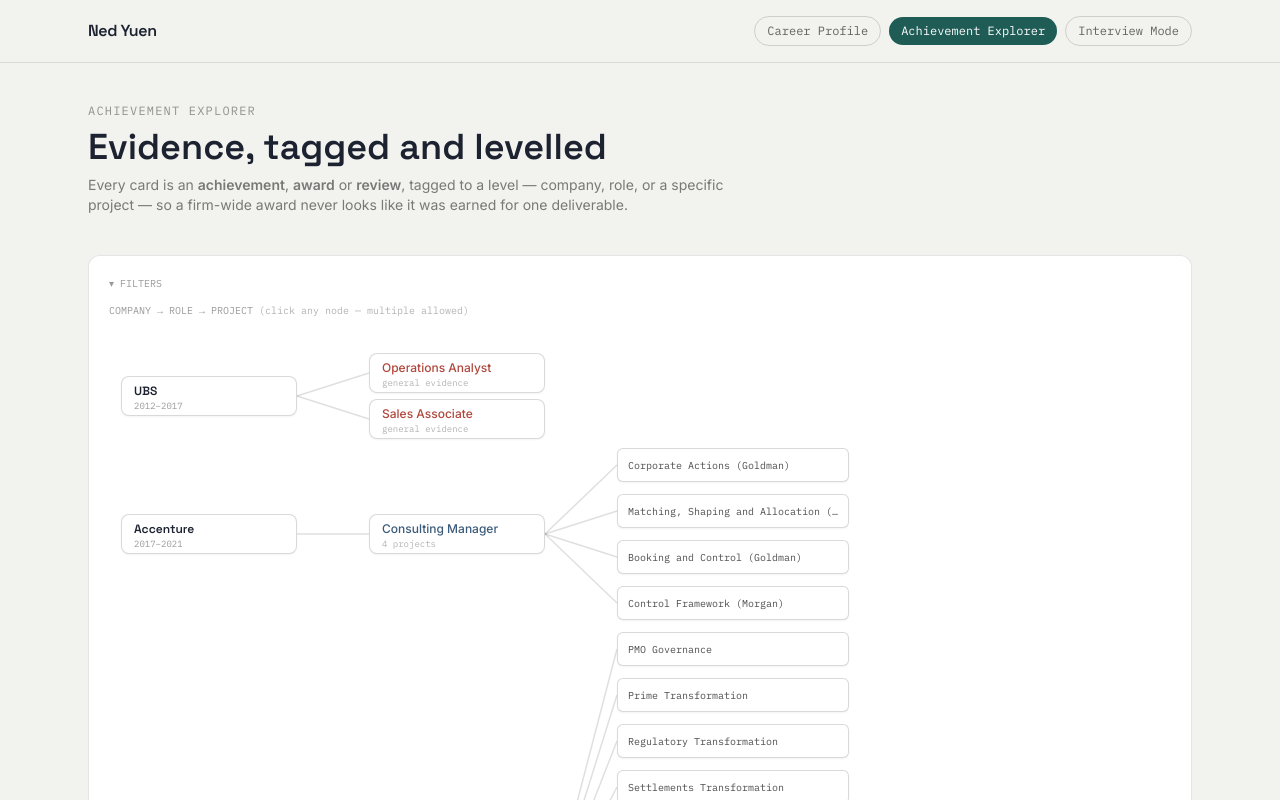
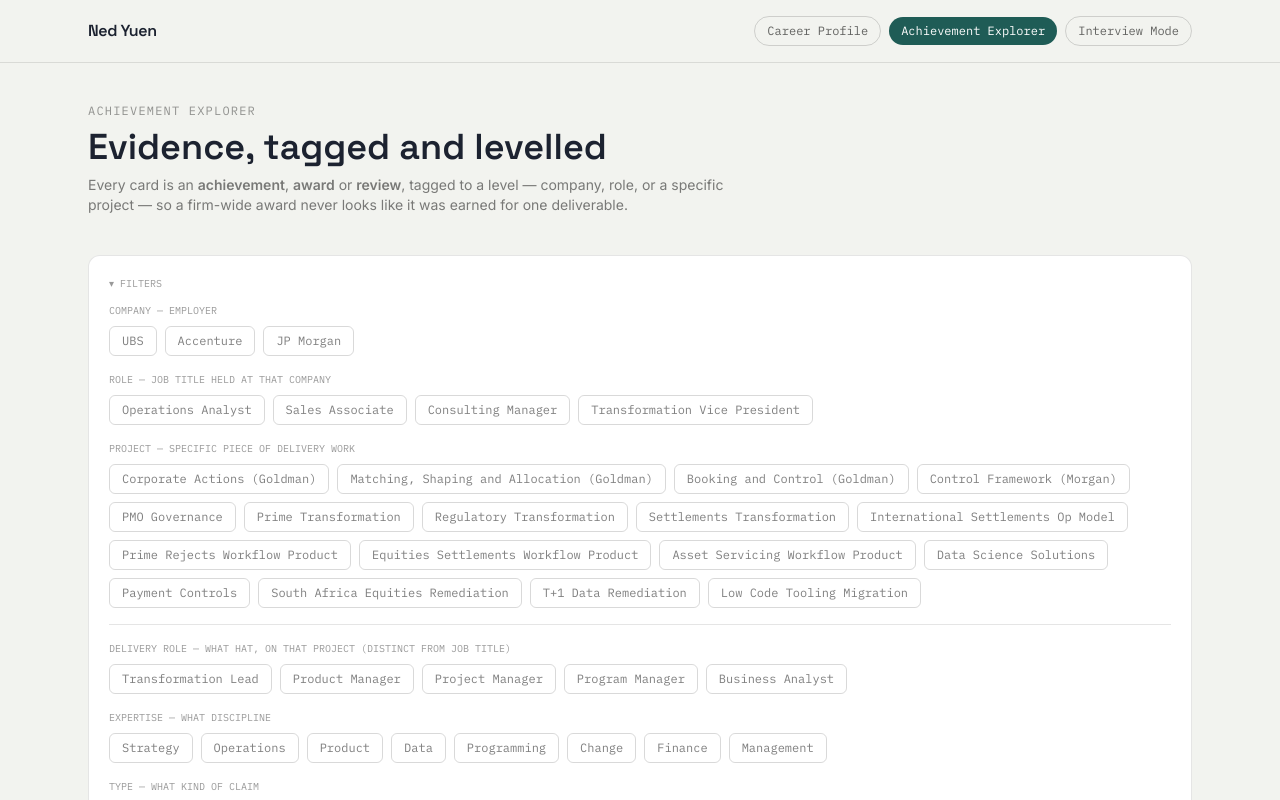
Before and after one commit to nedyuen/hirened, a React (Vite) app: page /explorer in a window 1280 px wide. Shown: the top 800 px of the page. Built offline with nearby package versions, Linux system fonts and the light colour scheme.

Commit message:
add md and filter ui changes

```diff
--- a/src/pages/Explorer.jsx
+++ b/src/pages/Explorer.jsx
@@ -153,11 +153,12 @@ function flatten() {
 
 function highlightMatch(text, q) {
   if (!text || !q) return text;
-  const escaped = q.replace(/[.*+?^${}()|[\]\\]/g, "\\$&");
-  const parts = text.split(new RegExp(`(${escaped})`, "gi"));
+  const terms = q.split(/\s+/).filter(Boolean).map((t) => t.replace(/[.*+?^${}()|[\]\\]/g, "\\$&"));
+  if (!terms.length) return text;
+  const parts = text.split(new RegExp(`(${terms.join("|")})`, "gi"));
   if (parts.length === 1) return text;
   return parts.map((part, i) =>
-    i % 2 === 1 ? <mark key={i} className="bg-yellow-200 rounded-sm px-0.5">{part}</mark> : part
+    terms.some((t) => new RegExp(`^${t}$`, "i").test(part)) ? <mark key={i} className="bg-yellow-200 rounded-sm px-0.5">{part}</mark> : part
   );
 }
 
@@ -183,13 +184,17 @@ export default function Explorer() {
   const initial = typeof window !== "undefined" ? new URLSearchParams(window.location.search) : new URLSearchParams();
   const [lens, setLens] = useState(initial.get("audience") || "both");
   const [selCompanies, setSelCompanies] = useState(() => initial.get("company") ? new Set([initial.get("company")]) : new Set());
-  const [selRoles, setSelRoles] = useState(new Set());
-  const [selProjects, setSelProjects] = useState(new Set());
+  // "role" is already taken by the delivery-role filter below — job-title role uses "jobRole" + "company" to build its key.
+  const [selRoles, setSelRoles] = useState(() => {
+    const jobRole = initial.get("jobRole"), company = initial.get("company");
+    return jobRole && company ? new Set([`${company} · ${jobRole}`]) : new Set();
+  });
+  const [selProjects, setSelProjects] = useState(() => initial.get("project") ? new Set([initial.get("project")]) : new Set());
   const toggleInSet = (setter) => (val) => setter((prev) => { const n = new Set(prev); n.has(val) ? n.delete(val) : n.add(val); return n; });
   const toggleCompany = toggleInSet(setSelCompanies);
   const toggleRole = toggleInSet(setSelRoles);
   const toggleProject = toggleInSet(setSelProjects);
-  const [funcRole, setFuncRole] = useState(initial.get("role") || "All");
+  const [selectedDeliveryRoles, setSelectedDeliveryRoles] = useState(initial.get("role") ? [initial.get("role")] : []);
   const [selectedCats, setSelectedCats] = useState(initial.get("cat") ? [initial.get("cat")] : []);
   const [selectedTypes, setSelectedTypes] = useState(initial.get("type") ? [initial.get("type")] : []);
   const [query, setQuery] = useState(initial.get("q") || "");
@@ -200,9 +205,9 @@ export default function Explorer() {
   const [filtersOpen, setFiltersOpen] = useState(true);
   const [activePreset, setActivePreset] = useState(initial.get("preset") && TARGET_ROLES[initial.get("preset")] ? initial.get("preset") : null);
   const applyPreset = (name) => {
-    if (activePreset === name) { setActivePreset(null); setSelectedCats([]); setFuncRole("All"); setLens("both"); return; }
+    if (activePreset === name) { setActivePreset(null); setSelectedCats([]); setSelectedDeliveryRoles([]); setLens("both"); return; }
     const p = TARGET_ROLES[name];
-    setSelectedCats(p.categories); setFuncRole(p.deliveryRole); setLens(p.audience);
+    setSelectedCats(p.categories); setSelectedDeliveryRoles(p.deliveryRole === "All" ? [] : [p.deliveryRole]); setLens(p.audience);
     setSelCompanies(new Set()); setSelRoles(new Set()); setSelProjects(new Set()); setSelectedTypes([]);
     setActivePreset(name);
   };
@@ -211,6 +216,7 @@ export default function Explorer() {
   const toggle = (setter) => (val) => setter((s) => (s.includes(val) ? s.filter((x) => x !== val) : [...s, val]));
   const toggleCat = toggle(setSelectedCats);
   const toggleType = toggle(setSelectedTypes);
+  const toggleDeliveryRole = toggle(setSelectedDeliveryRoles);
 
   const rows = useMemo(() => flatten(), []);
 
@@ -220,18 +226,19 @@ export default function Explorer() {
       if (selCompanies.size && !selCompanies.has(r.employer)) return false;
       if (selRoles.size && !selRoles.has(`${r.employer} · ${r.jobTitle}`)) return false;
       if (selProjects.size && !(r.project && selProjects.has(r.project))) return false;
-      if (funcRole !== "All" && r.functionalRole !== funcRole) return false;
+      if (selectedDeliveryRoles.length && !selectedDeliveryRoles.includes(r.functionalRole)) return false;
       if (!r.placeholder && lens !== "both" && !(r.audience.includes(lens) || r.audience.includes("both"))) return false;
       if (selectedCats.length && !r.placeholder && !r.tags.some((t) => selectedCats.includes(t))) return false;
       if (selectedTypes.length && !r.placeholder && !selectedTypes.includes(r.type)) return false;
       if (minTier === "highlighted" && !r.highlighted) return false;
       if (query) {
-        const hay = (r.title || "") + (r.bullet || "") + (r.project || "") + (r.goal || "") + (r.detail || "") + (r.quote || "") + r.tags.join(" ");
-        if (!hay.toLowerCase().includes(query.toLowerCase())) return false;
+        const hay = ((r.title || "") + (r.bullet || "") + (r.project || "") + (r.goal || "") + (r.detail || "") + (r.quote || "") + r.tags.join(" ")).toLowerCase();
+        const terms = query.toLowerCase().split(/\s+/).filter(Boolean);
+        if (!terms.every((t) => hay.includes(t))) return false;
       }
       return true;
     }).sort((a, b) => (b.year || 0) - (a.year || 0));
-  }, [rows, selCompanies, selRoles, selProjects, funcRole, lens, selectedCats, selectedTypes, query, showPlaceholders, minTier]);
+  }, [rows, selCompanies, selRoles, selProjects, selectedDeliveryRoles, lens, selectedCats, selectedTypes, query, showPlaceholders, minTier]);
 
   const goalByKey = useMemo(() => {
     const m = new Map();
@@ -243,43 +250,6 @@ export default function Explorer() {
     ROLES.forEach((r) => m.set(`${r.company} · ${r.title}`, r.description));
     return m;
   }, []);
-  const treeData = useMemo(() => COMPANIES.map((c) => ({
-    ...c,
-    roles: ROLES.filter((r) => r.company === c.name).map((r) => ({
-      ...r,
-      key: `${r.company} · ${r.title}`,
-      projects: PROJECTS.filter((p) => p.employer === c.name),
-    })),
-  })), []);
-  const TREE_X = { company: 12, role: 260, project: 508 };
-  const TREE_W = { company: 176, role: 176, project: 232 };
-  const TREE_ROW_H = 46, TREE_PAD = 24;
-  const TREE_LAYOUT = useMemo(() => {
-    let leafIndex = 0;
-    const companyY = {}, roleY = {}, projectY = {};
-    treeData.forEach((c) => {
-      const roleYs = [];
-      c.roles.forEach((r) => {
-        if (r.projects.length) {
-          const projYs = [];
-          r.projects.forEach((p) => {
-            const y = TREE_PAD + leafIndex * TREE_ROW_H + TREE_ROW_H / 2;
-            projectY[`${r.key}__${p.name}`] = y;
-            projYs.push(y);
-            leafIndex++;
-          });
-          roleY[r.key] = projYs.reduce((a, b) => a + b, 0) / projYs.length;
-        } else {
-          const y = TREE_PAD + leafIndex * TREE_ROW_H + TREE_ROW_H / 2;
-          roleY[r.key] = y;
-          leafIndex++;
-        }
-        roleYs.push(roleY[r.key]);
-      });
-      companyY[c.name] = roleYs.reduce((a, b) => a + b, 0) / roleYs.length;
-    });
-    return { companyY, roleY, projectY, height: TREE_PAD * 2 + leafIndex * TREE_ROW_H };
-  }, [treeData]);
   const groups = useMemo(() => {
     if (groupBy === "none") return [{ key: null, items: filtered }];
     if (groupBy === "expertise") {
@@ -304,7 +274,7 @@ export default function Explorer() {
     selCompanies.forEach((c) => f.push({ label: `Company: ${c}`, clear: () => toggleCompany(c), color: accent }));
     selRoles.forEach((r) => f.push({ label: `Role: ${r.split(" · ")[1]}`, clear: () => toggleRole(r), color: accent }));
     selProjects.forEach((p) => f.push({ label: `Project: ${p}`, clear: () => toggleProject(p), color: accent }));
-    if (funcRole !== "All") f.push({ label: `Delivery: ${funcRole}`, clear: () => setFuncRole("All"), color: accent });
+    selectedDeliveryRoles.forEach((r) => f.push({ label: `Delivery: ${r}`, clear: () => toggleDeliveryRole(r), color: accent }));
     selectedCats.forEach((c) => f.push({ label: `Expertise: ${c}`, clear: () => toggleCat(c), color: accent }));
     selectedTypes.forEach((t) => f.push({ label: `Type: ${t}`, clear: () => toggleType(t), color: TYPE_COLORS[t] }));
     if (lens !== "both") f.push({ label: `Audience: ${lens}`, clear: () => setLens("both"), color: accent });
@@ -312,9 +282,9 @@ export default function Explorer() {
     if (activePreset) f.push({ label: `Preset: ${activePreset}`, clear: () => applyPreset(activePreset), color: accent });
     if (query) f.push({ label: `Search: "${query}"`, clear: () => setQuery(""), color: accent });
     return f;
-  }, [selCompanies, selRoles, selProjects, funcRole, selectedCats, selectedTypes, lens, minTier, activePreset, query, accent]);
+  }, [selCompanies, selRoles, selProjects, selectedDeliveryRoles, selectedCats, selectedTypes, lens, minTier, activePreset, query, accent]);
   const clearAllFilters = () => {
-    setSelCompanies(new Set()); setSelRoles(new Set()); setSelProjects(new Set()); setFuncRole("All");
+    setSelCompanies(new Set()); setSelRoles(new Set()); setSelProjects(new Set()); setSelectedDeliveryRoles([]);
     setSelectedCats([]); setSelectedTypes([]); setLens("both"); setMinTier("all"); setActivePreset(null); setQuery("");
   };
 
@@ -372,68 +342,62 @@ export default function Explorer() {
 
           {filtersOpen && (
           <>
-          <div className="font-mono text-[10px] text-black/40 uppercase mb-2">Company → Role → Project <span className="normal-case text-black/30">(click any node — multiple allowed)</span></div>
-          <div className="overflow-x-auto -mx-1 px-1">
-            <div className="relative" style={{ width: TREE_X.project + TREE_W.project + 16, height: TREE_LAYOUT.height, minWidth: TREE_X.project + TREE_W.project + 16 }}>
-              <svg className="absolute inset-0 pointer-events-none" width={TREE_X.project + TREE_W.project + 16} height={TREE_LAYOUT.height}>
-                {treeData.flatMap((c) => c.roles.map((r) => (
-                  <line key={`cr-${r.key}`} x1={TREE_X.company + TREE_W.company} y1={TREE_LAYOUT.companyY[c.name]} x2={TREE_X.role} y2={TREE_LAYOUT.roleY[r.key]} stroke={selCompanies.has(c.name) || selRoles.has(r.key) ? ACCENTS[c.name] : "#00000020"} strokeWidth={1.5} />
-                )))}
-                {treeData.flatMap((c) => c.roles.flatMap((r) => r.projects.map((p) => (
-                  <line key={`rp-${r.key}-${p.name}`} x1={TREE_X.role + TREE_W.role} y1={TREE_LAYOUT.roleY[r.key]} x2={TREE_X.project} y2={TREE_LAYOUT.projectY[`${r.key}__${p.name}`]} stroke={selRoles.has(r.key) || selProjects.has(p.name) ? ACCENTS[c.name] : "#00000020"} strokeWidth={1.5} />
-                ))))}
-              </svg>
-
-              {treeData.map((c) => {
+          <div className="space-y-4">
+            <div>
+              <span className="font-mono text-[10px] text-black/40 uppercase block mb-2">Company — employer</span>
+              <div className="flex gap-2 flex-wrap">
+                {COMPANIES.map((c) => {
                   const on = selCompanies.has(c.name);
-                const y = TREE_LAYOUT.companyY[c.name];
                   return (
                     <button key={c.name} onClick={() => toggleCompany(c.name)} title={c.blurb}
-                    className="absolute rounded-lg border px-3 py-1.5 text-left transition-colors shadow-sm"
-                    style={{ left: TREE_X.company, top: y - 20, width: TREE_W.company, height: 40, background: on ? ACCENTS[c.name] : "#fff", borderColor: on ? ACCENTS[c.name] : "rgba(0,0,0,0.15)" }}>
-                    <div className={`font-display font-semibold text-xs truncate ${on ? "text-white" : "text-ink"}`}>{c.name}</div>
-                    <div className={`font-mono text-[9px] truncate ${on ? "text-white/80" : "text-black/40"}`}>{c.years}</div>
-                  </button>
+                      className={`px-3 py-1.5 rounded-md text-xs font-mono border ${on ? "text-white border-transparent" : "border-black/15 text-black/50"}`}
+                      style={on ? { background: ACCENTS[c.name] } : {}}>{c.name}</button>
                   );
                 })}
-
-              {treeData.flatMap((c) => c.roles.map((r) => {
-                const on = selRoles.has(r.key);
-                const y = TREE_LAYOUT.roleY[r.key];
-                return (
-                  <button key={r.key} onClick={() => toggleRole(r.key)} title={r.description}
-                    className="absolute rounded-lg border px-3 py-1.5 text-left transition-colors shadow-sm"
-                    style={{ left: TREE_X.role, top: y - 20, width: TREE_W.role, height: 40, background: on ? ACCENTS[c.name] : "#fff", borderColor: on ? ACCENTS[c.name] : "rgba(0,0,0,0.15)" }}>
-                    <div className={`text-xs font-medium truncate ${on ? "text-white" : ""}`} style={!on ? { color: ACCENTS[c.name] } : {}}>{r.title}</div>
-                    <div className={`font-mono text-[9px] truncate ${on ? "text-white/80" : "text-black/30"}`}>{r.projects.length ? `${r.projects.length} projects` : "general evidence"}</div>
-                  </button>
-                );
-              }))}
-
-              {treeData.flatMap((c) => c.roles.flatMap((r) => r.projects.map((p) => {
-                const on = selProjects.has(p.name);
-                const y = TREE_LAYOUT.projectY[`${r.key}__${p.name}`];
-                const clientTag = p.company !== c.name ? ` (${p.company.split(" ")[0]})` : "";
-                return (
-                  <button key={p.name} onClick={() => toggleProject(p.name)} title={p.goal}
-                    className="absolute rounded-md border px-2.5 flex items-center transition-colors shadow-sm"
-                    style={{ left: TREE_X.project, top: y - 17, width: TREE_W.project, height: 34, background: on ? ACCENTS[c.name] : "#fff", borderColor: on ? ACCENTS[c.name] : "rgba(0,0,0,0.15)" }}>
-                    <span className={`text-[10px] font-mono truncate ${on ? "text-white" : "text-black/70"}`}>{p.name}{clientTag}</span>
-                  </button>
-                );
-              })))}
               </div>
             </div>
 
-          <div className="border-t border-black/10 mt-4 pt-4 space-y-4">
             <div>
+              <span className="font-mono text-[10px] text-black/40 uppercase block mb-2">Role — job title held at that company</span>
+              <div className="flex gap-2 flex-wrap">
+                {ROLES.map((r) => {
+                  const key = `${r.company} · ${r.title}`;
+                  const on = selRoles.has(key);
+                  return (
+                    <button key={key} onClick={() => toggleRole(key)} title={r.description}
+                      className={`px-3 py-1.5 rounded-md text-xs font-mono border ${on ? "text-white border-transparent" : "border-black/15 text-black/50"}`}
+                      style={on ? { background: ACCENTS[r.company] } : {}}>{r.title}</button>
+                  );
+                })}
+              </div>
+            </div>
+
+            <div>
+              <span className="font-mono text-[10px] text-black/40 uppercase block mb-2">Project — specific piece of delivery work</span>
+              <div className="flex gap-2 flex-wrap">
+                {PROJECTS.map((p) => {
+                  const on = selProjects.has(p.name);
+                  const clientTag = p.company !== p.employer ? ` (${p.company.split(" ")[0]})` : "";
+                  return (
+                    <button key={p.name} onClick={() => toggleProject(p.name)} title={p.goal}
+                      className={`px-3 py-1.5 rounded-md text-xs font-mono border ${on ? "text-white border-transparent" : "border-black/15 text-black/50"}`}
+                      style={on ? { background: ACCENTS[p.employer] } : {}}>{p.name}{clientTag}</button>
+                  );
+                })}
+              </div>
+            </div>
+
+            <div className="border-t border-black/10 pt-4">
               <span className="font-mono text-[10px] text-black/40 uppercase block mb-2">Delivery role — what hat, on that project (distinct from job title)</span>
               <div className="flex gap-2 flex-wrap">
-                {FUNC_ROLES.map((r) => (
-                  <button key={r} onClick={() => setFuncRole(funcRole === r ? "All" : r)}
-                    className={`px-3 py-1.5 rounded-full text-xs font-mono border ${funcRole === r ? "text-white border-transparent" : "border-black/15 text-black/50"}`}
-                    style={funcRole === r ? { background: accent } : {}}>{r}</button>
-                ))}
+                {FUNC_ROLES.map((r) => {
+                  const on = selectedDeliveryRoles.includes(r);
+                  return (
+                    <button key={r} onClick={() => toggleDeliveryRole(r)}
+                      className={`px-3 py-1.5 rounded-md text-xs font-mono border ${on ? "text-white border-transparent" : "border-black/15 text-black/50"}`}
+                      style={on ? { background: accent } : {}}>{r}</button>
+                  );
+                })}
               </div>
             </div>
 
--- a/src/pages/Profile.jsx
+++ b/src/pages/Profile.jsx
@@ -85,6 +85,20 @@ const TIMELINE = [
   { org: "UBS", role: "Sales Associate, Front Office", years: "2016–2017", d: "Flow Rates hedge fund desk and LDI desk — pricing, execution and client rebalancing." },
   { org: "Accenture", role: "Consulting Manager", years: "2017–2021", d: "Seconded as PM at Goldman Sachs (Global Markets Equities) and BA at Morgan Stanley (Trade Reporting Controls)." },
   { org: "JP Morgan", role: "Transformation Vice President", years: "2021–Present", d: "Securities Ops Transformation → Markets Ops Platform Transformation → Markets Regulatory Control Transformation." },
+];
+
+// Compact Company → Role diagram for the Career Journey section — two levels only, not exploded to projects (that's the Explorer's job).
+const COMPANIES_ROLES = [
+  { company: "UBS", roles: [
+    { title: "Operations Analyst", years: "2012–2016" },
+    { title: "Sales Associate", years: "2016–2017" },
+  ]},
+  { company: "Accenture", roles: [
+    { title: "Consulting Manager", years: "2017–2021" },
+  ]},
+  { company: "JP Morgan", roles: [
+    { title: "Transformation Vice President", years: "2021–Present" },
+  ]},
 ];
 
 const EDUCATION = [
@@ -302,6 +316,32 @@ export default function Profile() {
       {/* CAREER JOURNEY */}
       <section className="max-w-4xl mx-auto px-6 py-14 border-t border-black/10">
         <SectionHeader eyebrow="05 — Track record" title="Career journey" icon="chart" />
+
+        <div className="mb-8">
+          <div className="font-mono text-[10px] tracking-widest text-black/40 uppercase mb-3">Company → Role <span className="normal-case text-black/30">(click to explore evidence)</span></div>
+          <div className="space-y-2">
+            {COMPANIES_ROLES.map((c) => (
+              <div key={c.company} className="flex flex-col sm:flex-row sm:items-stretch gap-2">
+                <a href={explorerLink({ company: c.company })}
+                  className="sm:w-44 shrink-0 rounded-lg border p-3 flex items-center transition-colors hover:shadow-sm"
+                  style={{ borderColor: `${ACCENTS[c.company]}40`, background: `${ACCENTS[c.company]}0d` }}>
+                  <span className="font-display font-semibold text-sm" style={{ color: ACCENTS[c.company] }}>{c.company}</span>
+                </a>
+                <div className="flex-1 flex flex-wrap gap-2 relative">
+                  <div className="hidden sm:block absolute -left-2 top-1/2 -translate-y-1/2 w-2 h-px" style={{ background: `${ACCENTS[c.company]}40` }} />
+                  {c.roles.map((r) => (
+                    <a key={r.title} href={explorerLink({ company: c.company, jobRole: r.title })}
+                      className="rounded-lg border border-black/10 bg-white px-3 py-2 hover:border-black/25 transition-colors">
+                      <div className="text-xs font-medium">{r.title}</div>
+                      <div className="font-mono text-[10px] text-black/40">{r.years}</div>
+                    </a>
+                  ))}
+                </div>
+              </div>
+            ))}
+          </div>
+        </div>
+
         <div>
           {[...TIMELINE].reverse().map((t, i) => (
             <div key={i} className="flex gap-6 py-5 border-b border-black/10 last:border-0">
```
Also changed, not shown: 2 other files (tests, documents, lock files or other folders). Lines whose indentation alone changed are shown as unchanged.
